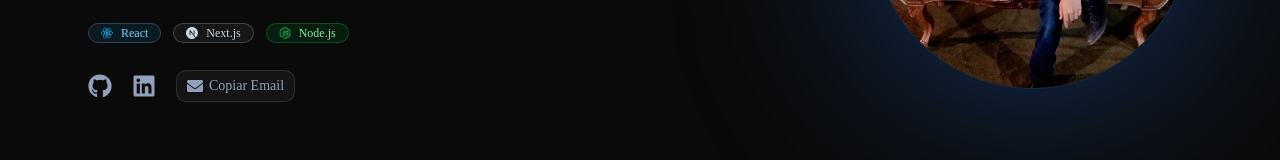
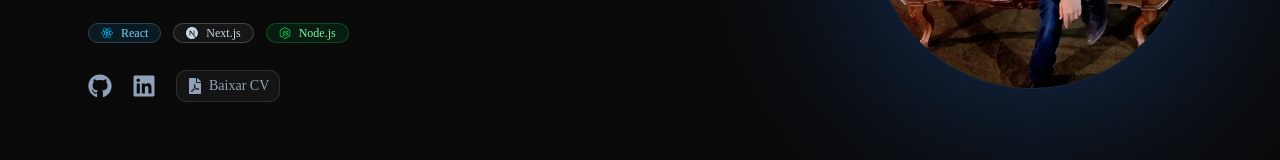
Before and after one commit to JRodriguesDev/portifolio, a Next.js app: page / in a window 1280 px wide. Shown: the part 324-484 px from the top of the page. Built offline with nearby package versions, Linux system fonts and the light colour scheme.

Commit message:
feat: substituir botão de copiar email por download de currículo

```diff
--- /dev/null
+++ b/src/app/components/hero/cvButton.tsx
@@ -0,0 +1,18 @@
+'use client';
+
+import { toast } from 'sonner';
+import { Button } from '@/components/ui/button';
+import { FaFilePdf } from 'react-icons/fa';
+
+export const CVButton = () => {
+   const handleDownloadCV = () => {
+      toast.success('Download do currículo iniciado.');
+   };
+
+   return (
+      <Button variant="outline" onClick={handleDownloadCV} className="cursor-pointer">
+         <FaFilePdf />
+         Baixar CV
+      </Button>
+   );
+};
--- a/src/app/components/hero/emailButton.tsx
+++ /dev/null
@@ -1,19 +0,0 @@
-'use client';
-
-import { toast } from 'sonner';
-import { Button } from '@/components/ui/button';
-import { FaEnvelope } from 'react-icons/fa';
-
-export const EmailButton = () => {
-   const handleCopyEmail = async () => {
-      await navigator.clipboard.writeText('0joserodrigues0@gmail.com');
-      toast.success('Email copiado para a área de transferência!');
-   };
-
-   return (
-      <Button variant="outline" onClick={handleCopyEmail} className="cursor-pointer">
-         <FaEnvelope />
-         Copiar Email
-      </Button>
-   );
-};
--- a/src/app/components/hero/hero.tsx
+++ b/src/app/components/hero/hero.tsx
@@ -1,4 +1,4 @@
-import { EmailButton } from './emailButton';
+import { CVButton } from './cvButton';
 import { ImageClient } from './profileImage';
 import { TechStack } from './techBadge';
 
@@ -48,7 +48,7 @@ export const HeroSection = () => {
                   >
                      <FaLinkedin />
                   </a>
-                  <EmailButton />
+                  <CVButton />
                </div>
             </div>
 
```
